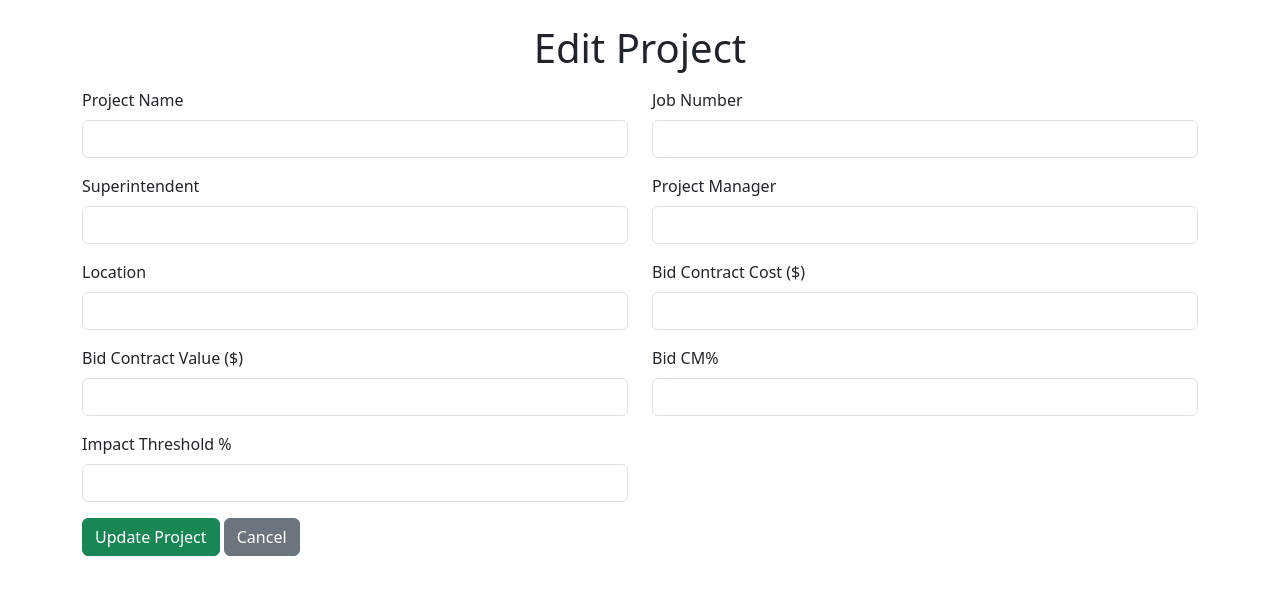
After one commit to krishangnaikar/riskManagement, a Flask app: template templates/edit_project.html in a window 1280 px wide. The commit adds this page. Shown: the top 595 px of the page. Run offline with Flask 3, Linux system fonts and the light colour scheme; the template is opened without the code that fills it, so the values that code supplies are empty.

Commit message:
required fields

```diff
--- a/app.py
+++ b/app.py
@@ -214,6 +214,30 @@ def update_risk(risk_id):
     return render_template('risk_register.html', risk=risk)
 
 
+@app.route('/edit_project/<int:project_id>', methods=['GET'])
+def edit_project(project_id):
+    project = Project.query.get_or_404(project_id)
+    return render_template('edit_project.html', project=project)
+@app.route('/update_project/<int:project_id>', methods=['POST'])
+def update_project(project_id):
+    project = Project.query.get_or_404(project_id)
+
+    data = request.form
+
+    project.name = data['name']
+    project.job_number = data['job_number']
+    project.superintendent = data['superintendent']
+    project.manager = data['manager']
+    project.location = data['location']
+    project.bid_cost = float(data['bid_cost']) if data['bid_cost'] else None
+    project.bid_value = float(data['bid_value']) if data['bid_value'] else None
+    project.bid_cm = float(data['bid_cm']) if data['bid_cm'] else None
+    project.impact_threshold = float(data['impact_threshold']) if data['impact_threshold'] else None
+
+    db.session.commit()
+
+    return redirect(url_for('project_detail', project_id=project.id))
+
 @app.route('/delete_risk/<int:risk_id>', methods=['POST'])
 def delete_risk(risk_id):
     risk = Risk.query.get_or_404(risk_id)
--- /dev/null
+++ b/templates/edit_project.html
@@ -0,0 +1,65 @@
+<!DOCTYPE html>
+<html lang="en">
+<head>
+    <meta charset="UTF-8">
+    <meta name="viewport" content="width=device-width, initial-scale=1.0">
+    <title>Edit Project</title>
+    <link href="https://cdn.jsdelivr.net/npm/bootstrap@5.3.0/dist/css/bootstrap.min.css" rel="stylesheet">
+</head>
+<body>
+    <div class="container mt-4">
+        <h1 class="text-center">Edit Project</h1>
+
+        <form action="/update_project/{{ project.id }}" method="POST" class="mt-3">
+            <div class="row">
+                <div class="col-md-6">
+                    <label for="name" class="form-label">Project Name</label>
+                    <input type="text" class="form-control" name="name" value="{{ project.name }}" required>
+                </div>
+                <div class="col-md-6">
+                    <label for="job_number" class="form-label">Job Number</label>
+                    <input type="text" class="form-control" name="job_number" value="{{ project.job_number }}" required>
+                </div>
+            </div>
+            <div class="row mt-3">
+                <div class="col-md-6">
+                    <label for="superintendent" class="form-label">Superintendent</label>
+                    <input type="text" class="form-control" name="superintendent" value="{{ project.superintendent }}">
+                </div>
+                <div class="col-md-6">
+                    <label for="manager" class="form-label">Project Manager</label>
+                    <input type="text" class="form-control" name="manager" value="{{ project.manager }}">
+                </div>
+            </div>
+            <div class="row mt-3">
+                <div class="col-md-6">
+                    <label for="location" class="form-label">Location</label>
+                    <input type="text" class="form-control" name="location" value="{{ project.location }}">
+                </div>
+                <div class="col-md-6">
+                    <label for="bid_cost" class="form-label">Bid Contract Cost ($)</label>
+                    <input type="number" class="form-control" name="bid_cost" step="0.01" value="{{ project.bid_cost }}">
+                </div>
+            </div>
+            <div class="row mt-3">
+                <div class="col-md-6">
+                    <label for="bid_value" class="form-label">Bid Contract Value ($)</label>
+                    <input type="number" class="form-control" name="bid_value" step="0.01" value="{{ project.bid_value }}">
+                </div>
+                <div class="col-md-6">
+                    <label for="bid_cm" class="form-label">Bid CM%</label>
+                    <input type="number" class="form-control" name="bid_cm" step="0.01" value="{{ project.bid_cm }}">
+                </div>
+            </div>
+            <div class="row mt-3">
+                <div class="col-md-6">
+                    <label for="impact_threshold" class="form-label">Impact Threshold %</label>
+                    <input type="number" class="form-control" name="impact_threshold" step="0.01" value="{{ project.impact_threshold }}">
+                </div>
+            </div>
+            <button type="submit" class="btn btn-success mt-3">Update Project</button>
+            <a href="/" class="btn btn-secondary mt-3">Cancel</a>
+        </form>
+    </div>
+</body>
+</html>
```
Also changed, not shown: templates/add_risk.html (+15 -15 lines), templates/index.html (+18 -14 lines), templates/delete_risk.html (line endings or trailing spaces), templates/project_detail.html (line endings or trailing spaces), templates/risk_register.html (line endings or trailing spaces).
